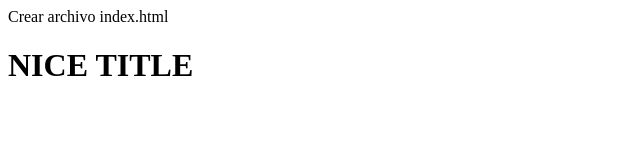
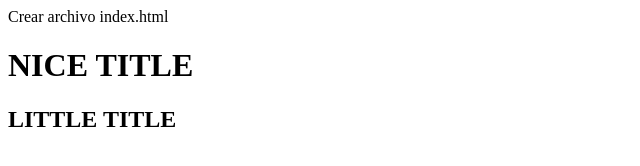
Before and after one commit to JGM-1987/CursoGit, a plain HTML site: page index.html in a window 1280 px wide. Shown: the whole page, without its empty margins (0-640 px from the left). Drawn offline with Linux system fonts and the light colour scheme.

Commit message:
Se agregó <h2> en index.html

```diff
--- a/index.html
+++ b/index.html
@@ -1,2 +1,3 @@
 Crear archivo index.html
 <h1>NICE TITLE<h1>
+<h2>LITTLE TITLE<h2>
```
